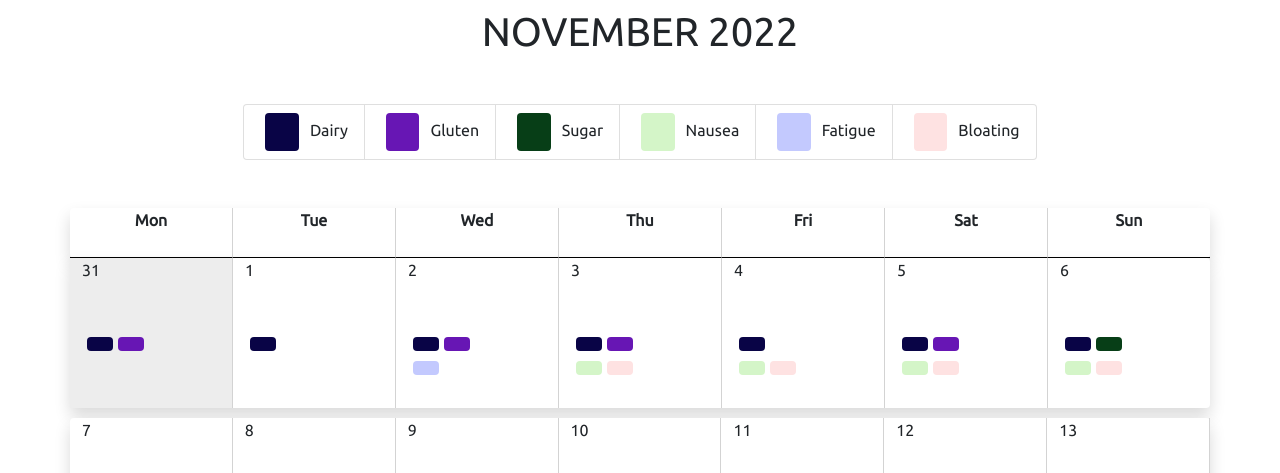
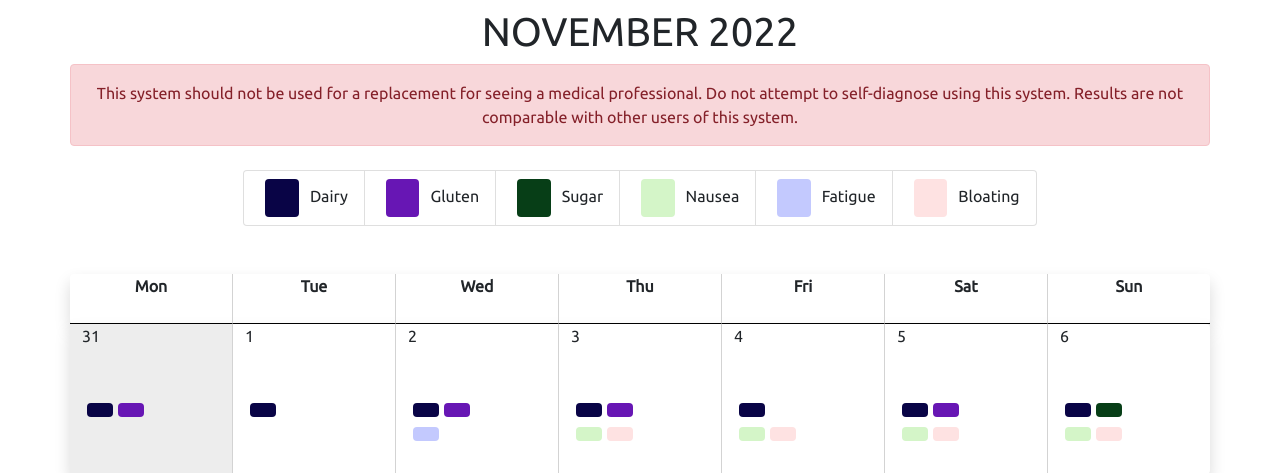
Before and after one commit to Jolie-B/HCI-SymptomTracker, a Django app: page / in a window 1280 px wide. Shown: the part 56-529 px from the top of the page. Run offline with Django 4.2, Linux system fonts and the light colour scheme; data comes from the database, SQL or seed files in the repository.

Commit message:
more fixes

```diff
--- a/templates/index.html
+++ b/templates/index.html
@@ -89,9 +89,13 @@
 
           <div class="container mt-2" style="text-align: center;">
                 <h1>NOVEMBER 2022</h1>
+                <div class="row">
+                    <div class="col-12 alert alert-danger">This system should not be used for a replacement for seeing a medical professional. Do not attempt to self-diagnose using this system. Results are not comparable with other users of this system.</div>
+                  </div>
           </div>
 
-          <div class="container-fluid mt-5">
+          <div class="container-fluid mt-2">
+
             <ul class="list-group list-group-horizontal justify-content-center">
                 <li class="list-group-item"><button class='btn indicators dairy'>&nbsp;&nbsp;</button> &nbsp;&nbsp;Dairy</li>
                 <li class="list-group-item"><button class='btn indicators gluten'>&nbsp;&nbsp;</button>  &nbsp;&nbsp;Gluten</li>
--- a/tracker/views.py
+++ b/tracker/views.py
@@ -47,6 +47,9 @@ def date(request, day_slug):
 
 
 def statsload(request):
+    if not request.POST:
+        return redirect(reverse('index'))
+
     date_from = request.POST["date_from"]
     date_to = request.POST["date_to"]
 
```
Also changed, not shown: templates/stats.html (+7 -7 lines).
